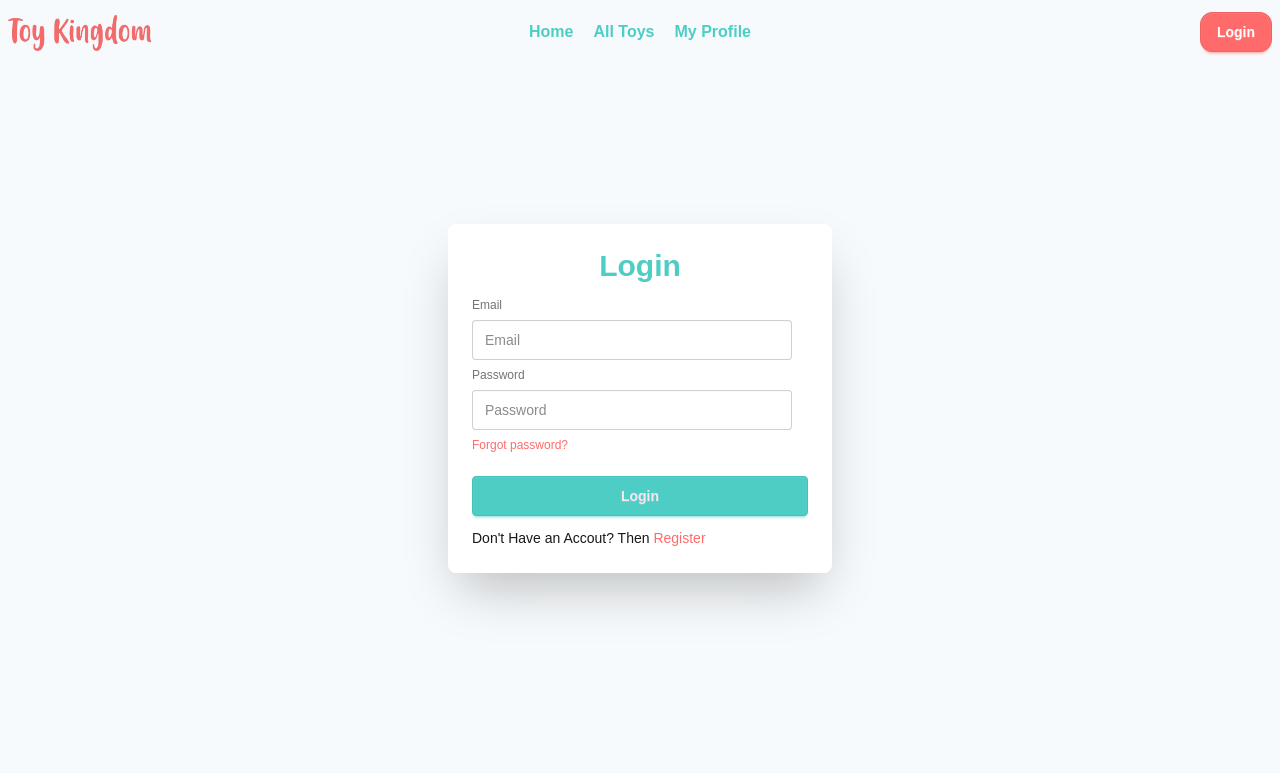
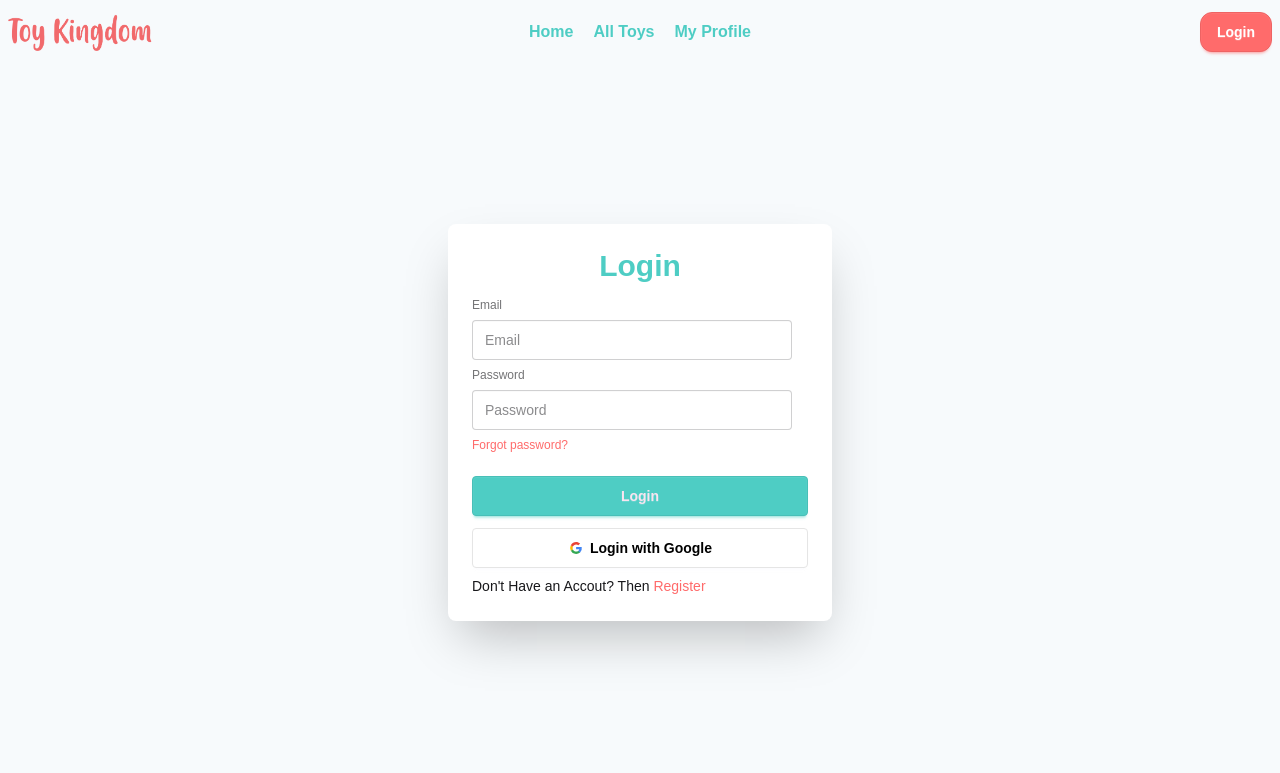
Before and after one commit to mjh-shikder/A-09-Toy-Kingdom-Web-App, a React (Vite) app: page /login in a window 1280 px wide. Shown: the top 773 px of the page. Built offline with nearby package versions, Linux system fonts and the light colour scheme; no server answers; a web font is replaced by a local one.

Commit message:
conditional login and logout button added

```diff
--- a/src/components/Navbar.jsx
+++ b/src/components/Navbar.jsx
@@ -1,8 +1,12 @@
-import React from "react";
+import React, { useContext } from "react";
 import Logo from "../assets/Logo.png";
 import { Link, NavLink } from "react-router";
+import { AuthContext } from "../Contexts/AuthContext";
 
 const Navbar = () => {
+
+  const { user } = useContext(AuthContext);
+
   const links = <>
     <li> <NavLink to={'/'} className={({ isActive }) => isActive ? "bg-primary text-white px-2.5 py-0.5 rounded-lg font-semibold  " : "text-secondary font-semibold"}>Home</NavLink> </li>
     <li> <NavLink to={'/all-toys'} className={({ isActive }) => isActive ? "bg-primary text-white px-2.5 py-0.5 rounded-lg font-semibold  " : "text-secondary font-semibold"}>All Toys</NavLink> </li>
@@ -46,7 +50,10 @@
         <ul className=" space-x-5 px-1 flex items-center">{links}</ul>
       </div>
       <div className="navbar-end">
+        {user ? <div>{user.email} <button className="btn btn-primary rounded-xl text-white ">Logout</button></div> :<div>
         <Link to={'/login'} className="btn btn-primary rounded-xl text-white ">Login</Link>
+        </div> }
+
       </div>
     </div>
   );
--- a/src/components/Pages/Login.jsx
+++ b/src/components/Pages/Login.jsx
@@ -4,7 +4,6 @@
 import { AuthContext } from "../../Contexts/AuthContext";
 
 const Login = () => {
-
   const { userLogin } = useContext(AuthContext);
 
   const handleLogin = (e) => {
@@ -16,19 +15,24 @@
     // console.log({email, password});
 
     userLogin(email, password)
-      .then(res => {
-      console.log(res.user);
+      .then((res) => {
+        console.log(res.user);
       })
-      .catch(error => {
-      alert(error.message, error.code)
-    })
+      .catch((error) => {
+        alert(error.message, error.code);
+      });
+  };
+
+
+  const handleGoogleLogin = () => {
+    console.log('google');
 
   }
 
 
   return (
     <div className="">
-          <title>Toy Kingdom - Login</title>
+      <title>Toy Kingdom - Login</title>
       <MyContainer>
         <div className="card bg-base-100 w-full max-w-sm shrink-0 shadow-2xl mx-auto mb-40 mt-40">
           <div className="card-body">
@@ -59,14 +63,43 @@
                   </a>
                 </div>
                 <button className="btn btn-secondary mt-4">Login</button>
+
               </fieldset>
             </form>
+              {/* Google */}
+                <button onClick={handleGoogleLogin} className="btn bg-white text-black border-[#e5e5e5]">
+                  <svg
+                    aria-label="Google logo"
+                    width="16"
+                    height="16"
+                    xmlns="http://www.w3.org/2000/svg"
+                    viewBox="0 0 512 512"
+                  >
+                    <g>
+                      <path d="m0 0H512V512H0" fill="#fff"></path>
+                      <path
+                        fill="#34a853"
+                        d="M153 292c30 82 118 95 171 60h62v48A192 192 0 0190 341"
+                      ></path>
+                      <path
+                        fill="#4285f4"
+                        d="m386 400a140 175 0 0053-179H260v74h102q-7 37-38 57"
+                      ></path>
+                      <path
+                        fill="#fbbc02"
+                        d="m90 341a208 200 0 010-171l63 49q-12 37 0 73"
+                      ></path>
+                      <path
+                        fill="#ea4335"
+                        d="m153 219c22-69 116-109 179-50l55-54c-78-75-230-72-297 55"
+                      ></path>
+                    </g>
+                  </svg>
+                  Login with Google
+                </button>
             <p>
               Don't Have an Accout? Then{" "}
-              <Link
-                className="text-primary  hover:underline "
-                to={"/register"}
-              >
+              <Link className="text-primary  hover:underline " to={"/register"}>
                 Register
               </Link>
             </p>
--- a/src/components/Pages/Registration.jsx
+++ b/src/components/Pages/Registration.jsx
@@ -24,6 +24,10 @@
       .catch((error) => {
         alert(error.massage);
       });
+    }
+
+  const handleGoogleSignUp = () => {
+    console.log('sign up with google');
 
   }
 
@@ -74,6 +78,37 @@
                 <button className="btn btn-primary mt-4">Register</button>
               </fieldset>
             </form>
+            {/* Google */}
+                <button onClick={handleGoogleSignUp} className="btn bg-white text-black border-[#e5e5e5]">
+                  <svg
+                    aria-label="Google logo"
+                    width="16"
+                    height="16"
+                    xmlns="http://www.w3.org/2000/svg"
+                    viewBox="0 0 512 512"
+                  >
+                    <g>
+                      <path d="m0 0H512V512H0" fill="#fff"></path>
+                      <path
+                        fill="#34a853"
+                        d="M153 292c30 82 118 95 171 60h62v48A192 192 0 0190 341"
+                      ></path>
+                      <path
+                        fill="#4285f4"
+                        d="m386 400a140 175 0 0053-179H260v74h102q-7 37-38 57"
+                      ></path>
+                      <path
+                        fill="#fbbc02"
+                        d="m90 341a208 200 0 010-171l63 49q-12 37 0 73"
+                      ></path>
+                      <path
+                        fill="#ea4335"
+                        d="m153 219c22-69 116-109 179-50l55-54c-78-75-230-72-297 55"
+                      ></path>
+                    </g>
+                  </svg>
+                  Sign Up with Google
+                </button>
             <p>
               Already Have an Accoutn? Then{" "}
               <Link className="text-secondary hover:underline " to={"/login"}>
```
